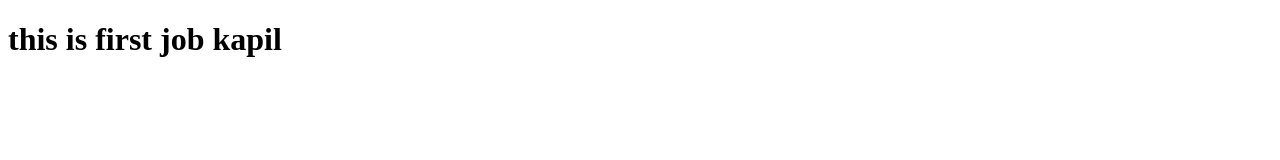
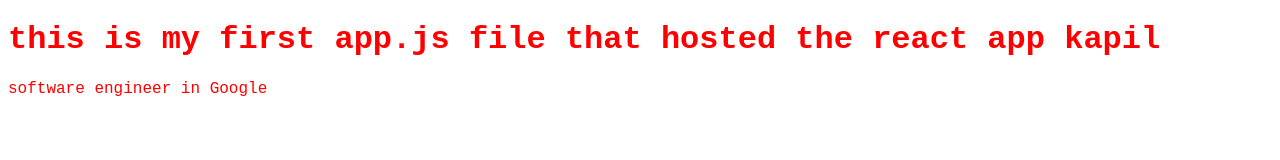
Before and after one commit to KetanChauhan21/React_Course, a plain HTML site: page index.html in a window 1280 px wide. Drawn offline with nearby package versions, Linux system fonts and the light colour scheme.

Commit message:
Done changes 16/11/25

```diff
--- /dev/null
+++ b/App.js
@@ -0,0 +1,10 @@
+// React.createElement(type, props, ...children)
+const element = React.createElement("h1", {}, "this is my first app.js file that hosted the react app kapil");
+const element1 = React.createElement("p", {}, "software engineer in Google");
+
+console.log(element1)
+
+
+const root = ReactDOM.createRoot(document.getElementById("root"));
+// this is how i render the jsx component through the createElement
+root.render(React.createElement(React.Fragment, {}, element, element1));
--- /dev/null
+++ b/Index.css
@@ -0,0 +1,4 @@
+body{
+    font-family:'Courier New', Courier, monospace;
+    color: red;
+}
--- a/index.html
+++ b/index.html
@@ -3,6 +3,7 @@
   <head>
     <meta charset="UTF-8" />
     <meta name="viewport" content="width=device-width, initial-scale=1.0" />
+    <link rel="stylesheet" href="Index.css">
     <title>Document</title>
   </head>
   <body>
@@ -21,11 +22,6 @@
       crossorigin
       src="https://unpkg.com/react-dom@18/umd/react-dom.development.js"
     ></script>
-    <script>
-      // React.createElement(type, props, ...children)
-      const element = React.createElement("h1", {}, "this is first job kapil");
-      const root = ReactDOM.createRoot(document.getElementById("root"));
-      root.render(element);
-    </script>
+    <script src="App.js"></script>
   </body>
 </html>
```
